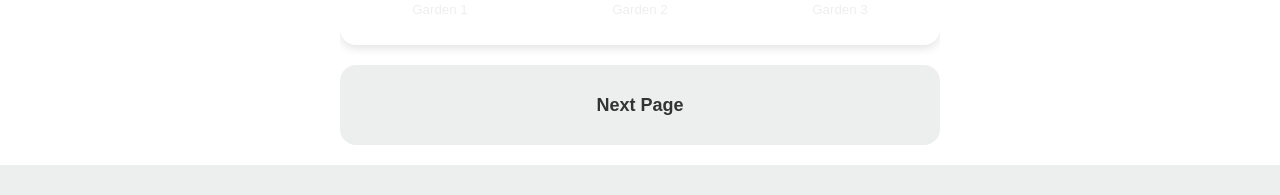
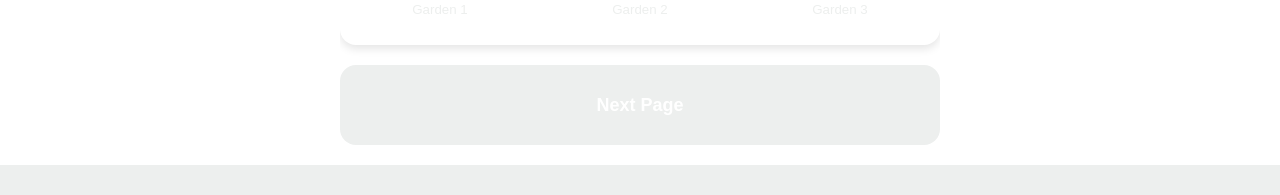
Before and after one commit to emreaygener/LittleLemonReactApp, a React (Create React App) app: page /booking in a window 1280 px wide. Shown: the part 1096-1291 px from the top of the page. Built offline with nearby package versions, Linux system fonts and the light colour scheme; a web font is replaced by a local one.

Commit message:
Form Validations Added

```diff
--- a/src/components/bookingPage/BookingForm.css
+++ b/src/components/bookingPage/BookingForm.css
@@ -1,4 +1,4 @@
-form {
+.form {
   display: flex;
   gap: 20px;
   max-width: 90%;
@@ -160,3 +160,14 @@ button.nav {
   width: 100%;
   overflow: hidden;
 }
+
+p.error {
+  color: red;
+  font-weight: bold;
+}
+
+.nav:disabled {
+  background-color: #edefee;
+  color: white;
+  cursor: not-allowed;
+}
--- a/src/components/bookingPage/BookingForm.js
+++ b/src/components/bookingPage/BookingForm.js
@@ -65,6 +65,20 @@ const BookingForm = (props) => {
 
   const handleSubmit = (e) => {
     e.preventDefault();
+    formErrorValidate();
+    if (
+      formErrors.date ||
+      formErrors.time ||
+      formErrors.diners ||
+      formErrors.occasion ||
+      formErrors.table ||
+      formErrors.name ||
+      formErrors.email ||
+      formErrors.phone
+    ) {
+      nameRef.current.scrollIntoView();
+      return;
+    }
     setIsModalOpen(true);
   };
   const handleConfirm = () => {
@@ -89,6 +103,47 @@ const BookingForm = (props) => {
     updateTimes(new Date(form.date));
   }, [form.date]);
 
+  const [formErrors, setFormErrors] = useState({
+    date: false,
+    time: false,
+    diners: false,
+    occasion: false,
+    table: false,
+
+    name: false,
+    email: false,
+    phone: false,
+  });
+
+  const formErrorValidate = () => {
+    setFormErrors({
+      date: form.date === "",
+      time: form.time === "",
+      diners: form.diners === "" || form.diners > 12,
+      occasion: form.occasion === "",
+      table: form.table.id === 0,
+
+      name: form.name === "",
+      email:
+        form.email === "" ||
+        !form.email.includes("@") ||
+        !form.email.includes("."),
+      phone: form.phone === "" || form.phone.length < 10,
+    });
+  };
+
+  const formErrorValidateFirstPage = () => {
+    setFormErrors({
+      date: form.date === "",
+      time: form.time === "",
+      diners: form.diners === "" || form.diners > 12,
+      occasion: form.occasion === "",
+      table: form.table.id === 0,
+    });
+  };
+
+  const labelRef = useRef();
+
   return (
     <>
       {isModalOpen && (
@@ -102,9 +157,31 @@ const BookingForm = (props) => {
       )}
 
       <h1 id="form-title">Reserve a table</h1>
-      <form onSubmit={handleSubmit} role="form">
-        <section className={"form-page-1" + disable1}>
-          <label htmlFor="reservation-date">
+      <section className="form" role="form">
+        <form
+          onSubmit={(e) => {
+            if (
+              form.date === "" ||
+              form.time === "" ||
+              form.diners === "" ||
+              form.occasion === "" ||
+              form.table.id === 0
+            ) {
+              formErrorValidateFirstPage();
+              e.preventDefault();
+              labelRef.current.scrollIntoView();
+            } else {
+              e.preventDefault();
+              setDisable1(" disable");
+              setDisable2("");
+              setTimeout(() => {
+                nameRef.current.focus();
+              }, 1);
+            }
+          }}
+          className={"form-page-1" + disable1}
+        >
+          <label htmlFor="reservation-date" ref={labelRef}>
             Reservation date:
             <input
               name="reservation-date"
@@ -114,8 +191,11 @@ const BookingForm = (props) => {
               value={form.date}
               onChange={(e) => {
                 setForm({ ...form, date: e.target.value });
+                setFormErrors({ ...formErrors, date: e.target.value === "" });
               }}
+              required
             />
+            {formErrors.date && <p className="error">Please select a date</p>}
           </label>
           <div className="form-row">
             <label htmlFor="reservation-time">
@@ -126,7 +206,9 @@ const BookingForm = (props) => {
                 value={form.time}
                 onChange={(e) => {
                   setForm({ ...form, time: e.target.value });
+                  setFormErrors({ ...formErrors, time: e.target.value === "" });
                 }}
+                required
               >
                 <option value="">Select a time</option>
                 {availableTimes.map((time) => (
@@ -135,6 +217,7 @@ const BookingForm = (props) => {
                   </option>
                 ))}
               </select>
+              {formErrors.time && <p className="error">Please select a time</p>}
             </label>
             <label htmlFor="number-of-diners">
               Number of diners:
@@ -148,8 +231,18 @@ const BookingForm = (props) => {
                 value={form.diners}
                 onChange={(e) => {
                   setForm({ ...form, diners: e.target.value });
+                  setFormErrors({
+                    ...formErrors,
+                    diners: e.target.value === "" || e.target.value > 12,
+                  });
                 }}
+                required
               />
+              {formErrors.diners && (
+                <p className="error">
+                  Please select the number of diners (max 12)
+                </p>
+              )}
             </label>
           </div>
           <label htmlFor="Occasion">
@@ -160,7 +253,12 @@ const BookingForm = (props) => {
               value={form.occasion}
               onChange={(e) => {
                 setForm({ ...form, occasion: e.target.value });
+                setFormErrors({
+                  ...formErrors,
+                  occasion: e.target.value === "",
+                });
               }}
+              required
             >
               <option value="">Select an occasion</option>
               <option value="Birthday">Birthday</option>
@@ -168,6 +266,9 @@ const BookingForm = (props) => {
               <option value="Wedding">Wedding</option>
               <option value="Other">Other</option>
             </select>
+            {formErrors.occasion && (
+              <p className="error">Please select an occasion</p>
+            )}
           </label>
           <div className="map-legend">
             <div className="map-legend col">
@@ -189,6 +290,8 @@ const BookingForm = (props) => {
           </label>
           <section className="tables">
             <TableSelection
+              formErrors={formErrors}
+              setFormErrors={setFormErrors}
               tables={tables[0]}
               selectedTable={selectedTable}
               setSelectedTable={setSelectedTable}
@@ -199,6 +302,8 @@ const BookingForm = (props) => {
           </label>
           <section className="tables">
             <TableSelection
+              formErrors={formErrors}
+              setFormErrors={setFormErrors}
               tables={tables[1]}
               selectedTable={selectedTable}
               setSelectedTable={setSelectedTable}
@@ -209,40 +314,32 @@ const BookingForm = (props) => {
           </label>
           <section className="tables">
             <TableSelection
+              formErrors={formErrors}
+              setFormErrors={setFormErrors}
               tables={tables[2]}
               selectedTable={selectedTable}
               setSelectedTable={setSelectedTable}
             />
           </section>
+          {formErrors.table && <p className="error">Please select a table</p>}
 
           <button
             className="nav"
-            type="nav"
+            type="submit"
             disabled={
-              form.table.id === 0 ||
-              form.Date === "" ||
+              form.date === "" ||
               form.time === "" ||
               form.diners === "" ||
               form.occasion === "" ||
-              form.diners > 12
-                ? true
-                : false
+              form.table.id === 0
             }
-            onClick={(e) => {
-              e.preventDefault();
-              setDisable1(" disable");
-              setDisable2("");
-              setTimeout(() => {
-                nameRef.current.focus();
-              }, 1);
-            }}
           >
             <h4>Next Page</h4>
           </button>
-        </section>
+        </form>
 
-        <section className={"form-page-2" + disable2}>
-          <label htmlFor="name">
+        <form onSubmit={handleSubmit} className={"form-page-2" + disable2}>
+          <label htmlFor="name" ref={nameRef}>
             Name:
             <input
               name="name"
@@ -251,9 +348,11 @@ const BookingForm = (props) => {
               value={form.name}
               onChange={(e) => {
                 setForm({ ...form, name: e.target.value });
+                setFormErrors({ ...formErrors, name: e.target.value === "" });
               }}
-              ref={nameRef}
+              required
             />
+            {formErrors.name && <p className="error">Please enter your name</p>}
           </label>
           <label htmlFor="email">
             {"Email (required):"}
@@ -264,9 +363,19 @@ const BookingForm = (props) => {
               value={form.email}
               onChange={(e) => {
                 setForm({ ...form, email: e.target.value });
+                setFormErrors({
+                  ...formErrors,
+                  email:
+                    e.target.value === "" ||
+                    !e.target.value.includes("@") ||
+                    !e.target.value.includes("."),
+                });
               }}
               required
             />
+            {formErrors.email && (
+              <p className="error">Please enter a valid email</p>
+            )}
           </label>
           <label htmlFor="phone">
             Phone:
@@ -277,9 +386,17 @@ const BookingForm = (props) => {
               value={form.phone}
               onChange={(e) => {
                 setForm({ ...form, phone: e.target.value });
+                setFormErrors({
+                  ...formErrors,
+                  phone: e.target.value === "" || e.target.value.length < 10,
+                });
               }}
+              required
             />
           </label>
+          {formErrors.phone && (
+            <p className="error">Please enter a valid phone number</p>
+          )}
           <label htmlFor="special-requests">
             Special requests:
             <textarea
@@ -306,8 +423,8 @@ const BookingForm = (props) => {
           <button type="submit">
             <h4>Submit</h4>
           </button>
-        </section>
-      </form>
+        </form>
+      </section>
     </>
   );
 };
--- a/src/components/bookingPage/TableSelection.js
+++ b/src/components/bookingPage/TableSelection.js
@@ -1,6 +1,12 @@
 import { ReactComponent as TableImg } from "../../assets/img/round-table-svgrepo-com.svg";
 
-const TableSelection = ({ tables, selectedTable, setSelectedTable }) => {
+const TableSelection = ({
+  formErrors,
+  setFormErrors,
+  tables,
+  selectedTable,
+  setSelectedTable,
+}) => {
   return (
     <>
       {tables.map((table) => (
@@ -10,6 +16,7 @@ const TableSelection = ({ tables, selectedTable, setSelectedTable }) => {
           onClick={(e) => {
             e.preventDefault();
             setSelectedTable(table);
+            setFormErrors({ ...formErrors, table: e.target.value === 0 });
           }}
           style={{
             color: table.id === selectedTable.id ? "#495E57" : "#EDEFEE",
--- a/src/components/reservations/Reservations.js
+++ b/src/components/reservations/Reservations.js
@@ -1,6 +1,7 @@
 import ReservationCard from "./ReservationCard";
 import "./Reservations.css";
 import { Fragment } from "react";
+import { Link } from "react-router-dom";
 
 const Reservations = (props) => {
   const reservations = props.reservations;
@@ -10,6 +11,13 @@ const Reservations = (props) => {
   return (
     <>
       <h1 id="reservation-header">Reservations</h1>
+      <Link
+        id="reserve-button-reservations-page"
+        to="/booking"
+        className="reserve-button"
+      >
+        <h4>Reserve a table</h4>
+      </Link>
       <section className="reservations">
         {reservations.map((reservation) => (
           <Fragment key={reservation.id}>
```
Also changed, not shown: src/components/reservations/Reservations.css (+45 -0 lines).
